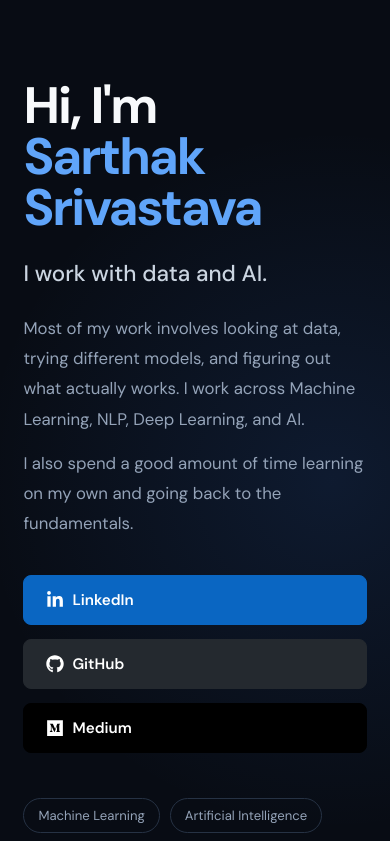
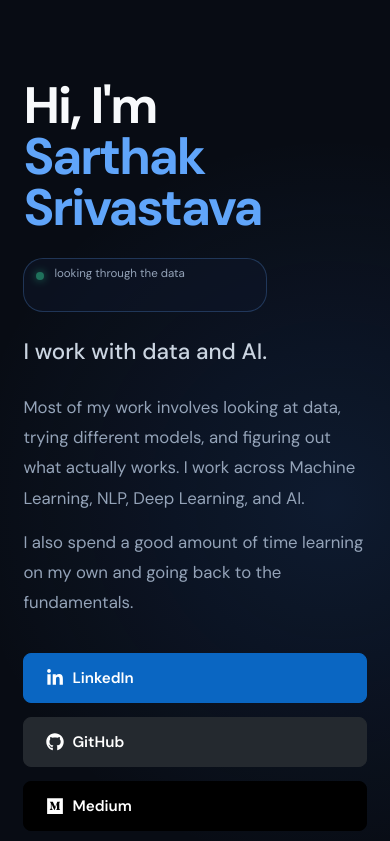
Before and after one commit to sarthakSrrrri/portfolio_fe, a React (Vite) app: page / in a window 390 px wide. Shown: the top 841 px of the page. Built offline with nearby package versions, Linux system fonts and the light colour scheme.

Commit message:
home section dep

```diff
--- a/src/page/homePage/home.css
+++ b/src/page/homePage/home.css
@@ -42,6 +42,100 @@
 line-height: 1.4;
 color: #cbd5e1;
 margin-bottom: 24px;
+}
+
+.status-line {
+display: inline-flex;
+align-items: flex-start;
+gap: 10px;
+max-width: 100%;
+margin-bottom: 24px;
+padding: 10px 16px;
+border: 1px solid rgba(96, 165, 250, 0.25);
+border-radius: 20px;
+background: rgba(15, 23, 42, 0.5);
+font-size: 0.85rem;
+color: #94a3b8;
+}
+
+.status-dot {
+width: 8px;
+height: 8px;
+flex-shrink: 0;
+margin-top: 5px;
+border-radius: 50%;
+background: #34d399;
+box-shadow: 0 0 8px #34d399;
+animation: pulseNode 2s ease-in-out infinite;
+}
+
+.status-cycle {
+position: relative;
+display: block;
+width: 300px;
+max-width: 100%;
+height: 2.6em;
+overflow: hidden;
+}
+
+.status-cycle span {
+position: absolute;
+left: 0;
+top: 0;
+line-height: 1.3;
+opacity: 0;
+animation: cycleText 28s infinite;
+animation-fill-mode: backwards;
+}
+
+.status-cycle span:nth-child(1) {
+animation-delay: 0s;
+}
+
+.status-cycle span:nth-child(2) {
+animation-delay: 4s;
+}
+
+.status-cycle span:nth-child(3) {
+animation-delay: 8s;
+}
+
+.status-cycle span:nth-child(4) {
+animation-delay: 12s;
+}
+
+.status-cycle span:nth-child(5) {
+animation-delay: 16s;
+}
+
+.status-cycle span:nth-child(6) {
+animation-delay: 20s;
+}
+
+.status-cycle span:nth-child(7) {
+animation-delay: 24s;
+}
+
+@keyframes cycleText {
+0% {
+opacity: 0;
+transform: translateY(6px);
+}
+2% {
+opacity: 1;
+transform: translateY(0);
+}
+11% {
+opacity: 1;
+transform: translateY(0);
+}
+14% {
+opacity: 0;
+transform: translateY(-6px);
+}
+100% {
+opacity: 0;
+}
 }
 
 .home-description {
@@ -394,6 +488,16 @@
 font-size: 3.2rem;
 }
 
+.status-line {
+font-size: 0.72rem;
+padding: 8px 12px;
+}
+
+.status-cycle {
+width: 200px;
+height: 3.2em;
+}
+
 .home-actions {
 flex-direction: column;
 align-items: stretch;
--- a/src/page/homePage/home.jsx
+++ b/src/page/homePage/home.jsx
@@ -10,6 +10,20 @@
       <h1 className="home-title">
         Hi, I'm <span>Sarthak Srivastava</span>
       </h1>
+
+      <div className="status-line">
+        <span className="status-dot"></span>
+        <span className="status-cycle">
+        <span>learning something I probably should have known earlier</span>
+
+        <span>looking through the data</span>
+        <span>trying to understand why this isn't working</span>
+        <span>going back to the basics</span>
+        <span>trying a different approach</span>
+        <span>reading the docs</span>
+        <span>testing things and seeing what happens</span>
+        </span>
+      </div>
 
       <h2 className="home-role">
         I work with data and AI.
```
